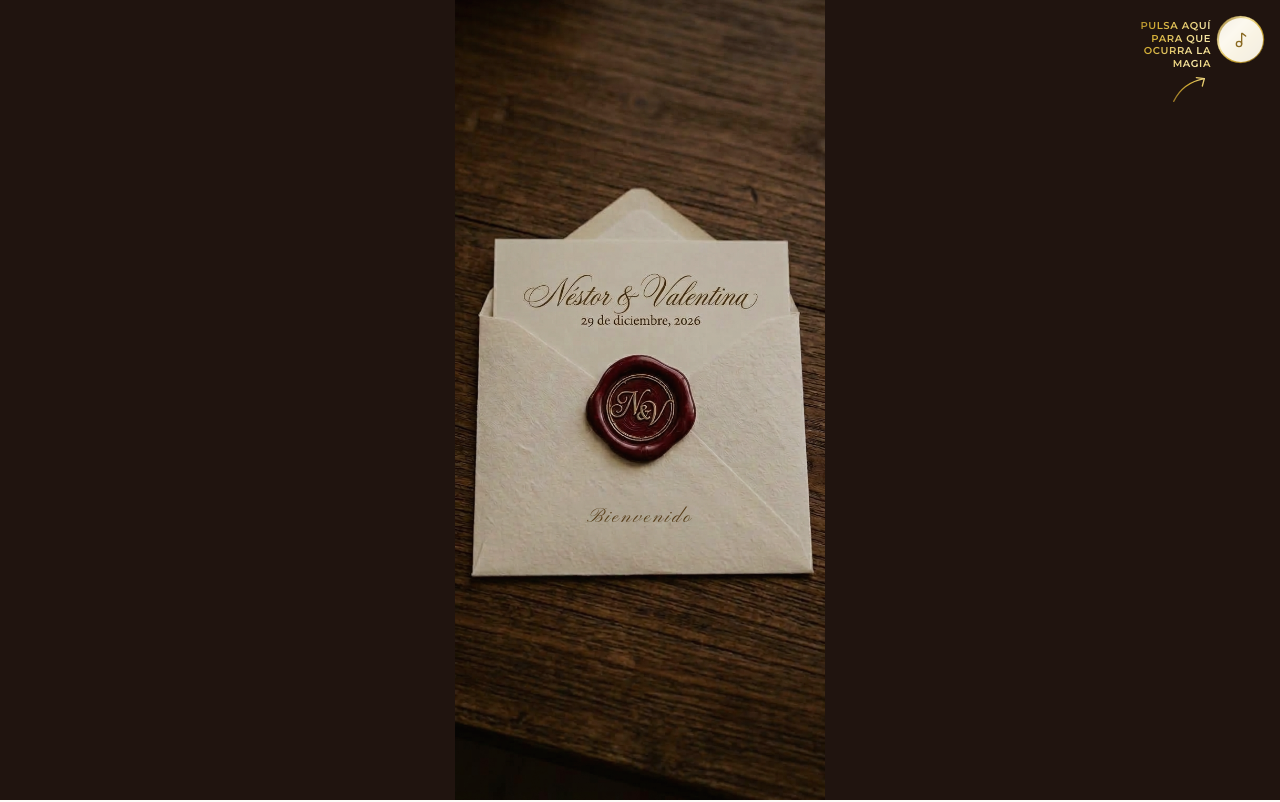
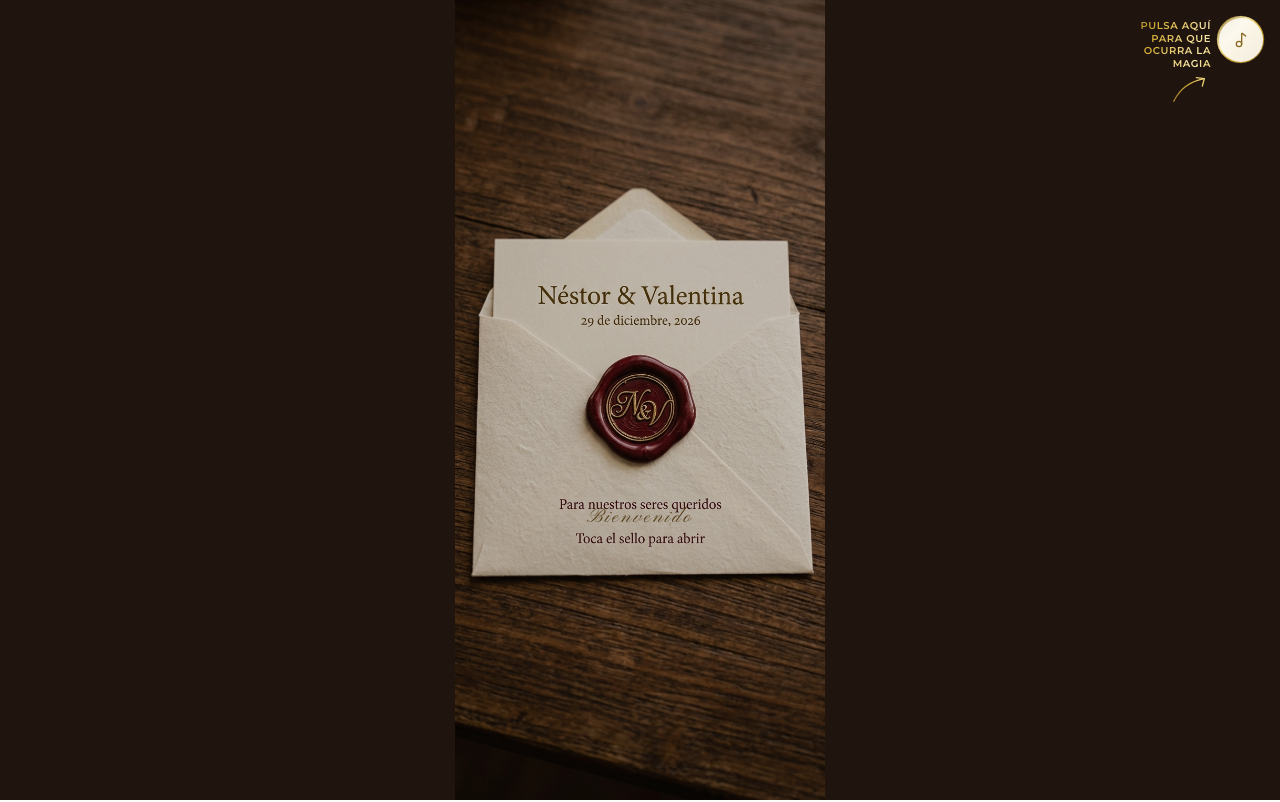
Before and after one commit to nestordqa/invitacion-boda, a Next.js app: page /v2 in a window 1280 px wide. Shown: the top 802 px of the page. Built offline with nearby package versions, Linux system fonts and the light colour scheme; no server answers.

Commit message:
fix: fixing portada

```diff
--- a/components/v2/Intro.tsx
+++ b/components/v2/Intro.tsx
@@ -19,7 +19,7 @@ export function Intro({ guest, showCta, onNavigateNext }: IntroProps) {
   return (
     <section className="relative flex min-h-svh items-center justify-center overflow-hidden bg-[#21140f]">
       <Image
-        src="/letter/letter-4.jpg?v=2"
+        src="/letter/letter.jpg?v=2"
         alt="Sobre de invitación de boda de Néstor y Valentina"
         priority
         width={704}
```
